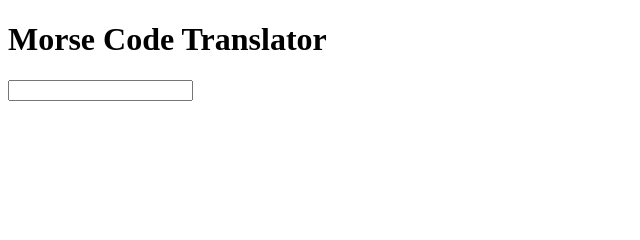
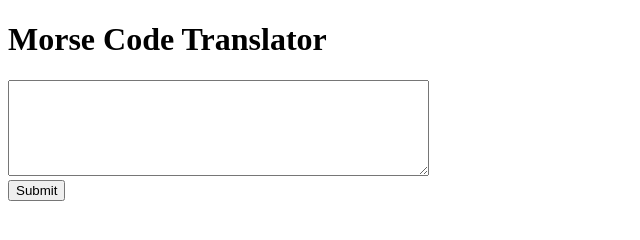
Before and after one commit to MartinO55/MorseTrans, a website: page index.html in a window 1280 px wide. Shown: the whole page, without its empty margins (0-640 px from the left). Drawn offline with Linux system fonts and the light colour scheme.

Commit message:
added text area and submit button. created stylesheet

```diff
--- a/index.html
+++ b/index.html
@@ -6,12 +6,15 @@
     <meta name="viewport" content="width=device-width, initial-scale=1.0" />
     <title>Morse Code Translator</title>
     <script src="script.js" defer></script>
+    <link rel="stylesheet" href="styles.css" />
   </head>
   <body>
     <h1>Morse Code Translator</h1>
 
     <form>
-      <input type="text" />
+      <textarea id="textContainer" rows="6" cols="50"></textarea>
+      <br />
+      <input type="submit" class="submitText" />
     </form>
   </body>
   <footer></footer>
```
Also changed, not shown: styles.css (added), styles.scss (added), 1 other file.
